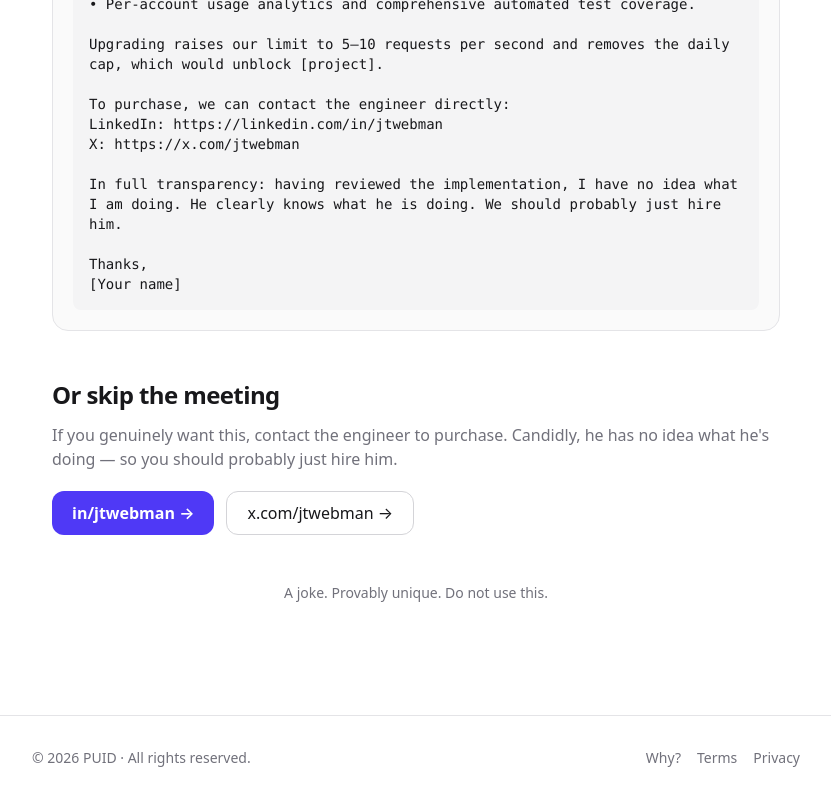
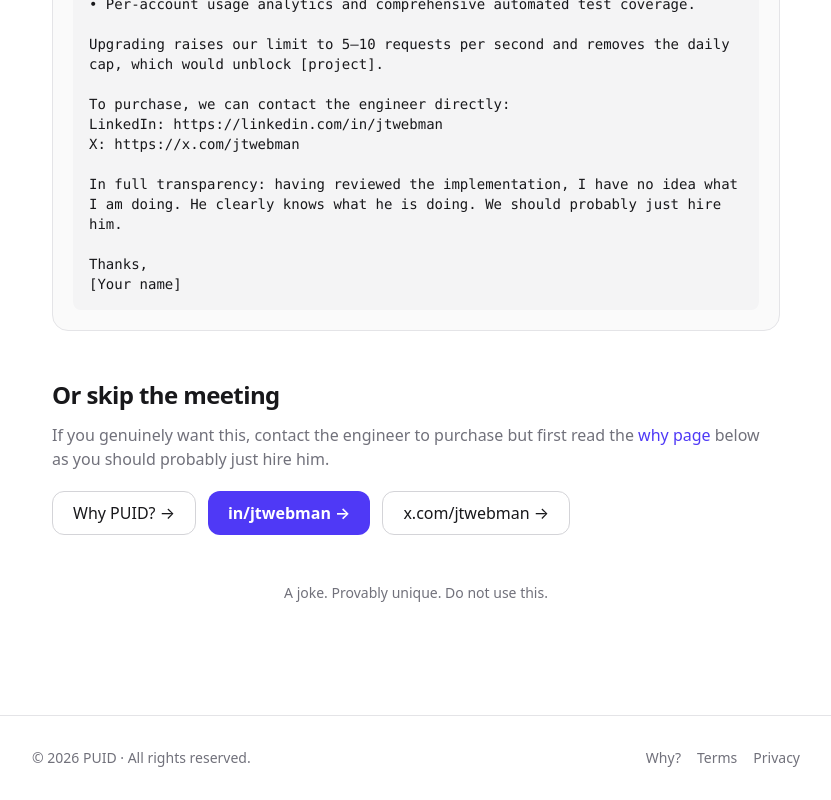
Before and after one commit to jtwebman/puid, a SvelteKit app: page /upgrade in a window 1280 px wide. Shown: the part 749-1549 px from the top of the page, without its empty margins (224-1055 px from the left). Built offline with nearby package versions, Linux system fonts and the light colour scheme.

Commit message:
Upgrade page: point to the /why page before purchasing; add a Why PUID link

```diff
--- a/src/routes/upgrade/+page.svelte
+++ b/src/routes/upgrade/+page.svelte
@@ -49,8 +49,9 @@
 
 	<section class="mt-12">
 		<h2 class="mb-3 text-2xl font-semibold tracking-tight">Or skip the meeting</h2>
-		<p class="text-zinc-500 dark:text-zinc-400">If you genuinely want this, contact the engineer to purchase. Candidly, he has no idea what he's doing — so you should probably just hire him.</p>
+		<p class="text-zinc-500 dark:text-zinc-400">If you genuinely want this, contact the engineer to purchase but first read the <a class="text-indigo-600 dark:text-indigo-400" href="/why">why page</a> below as you should probably just hire him.</p>
 		<div class="mt-5 flex flex-wrap gap-3">
+			<a href="/why" class="inline-flex min-h-11 items-center rounded-xl border border-zinc-300 px-5 hover:bg-zinc-100 dark:border-zinc-700 dark:hover:bg-zinc-800">Why PUID? →</a>
 			<a href={LINKEDIN} target="_blank" rel="noopener" class="inline-flex min-h-11 items-center rounded-xl bg-indigo-600 px-5 font-semibold text-white hover:bg-indigo-500">in/jtwebman →</a>
 			<a href={X} target="_blank" rel="noopener" class="inline-flex min-h-11 items-center rounded-xl border border-zinc-300 px-5 hover:bg-zinc-100 dark:border-zinc-700 dark:hover:bg-zinc-800">x.com/jtwebman →</a>
 		</div>
```
